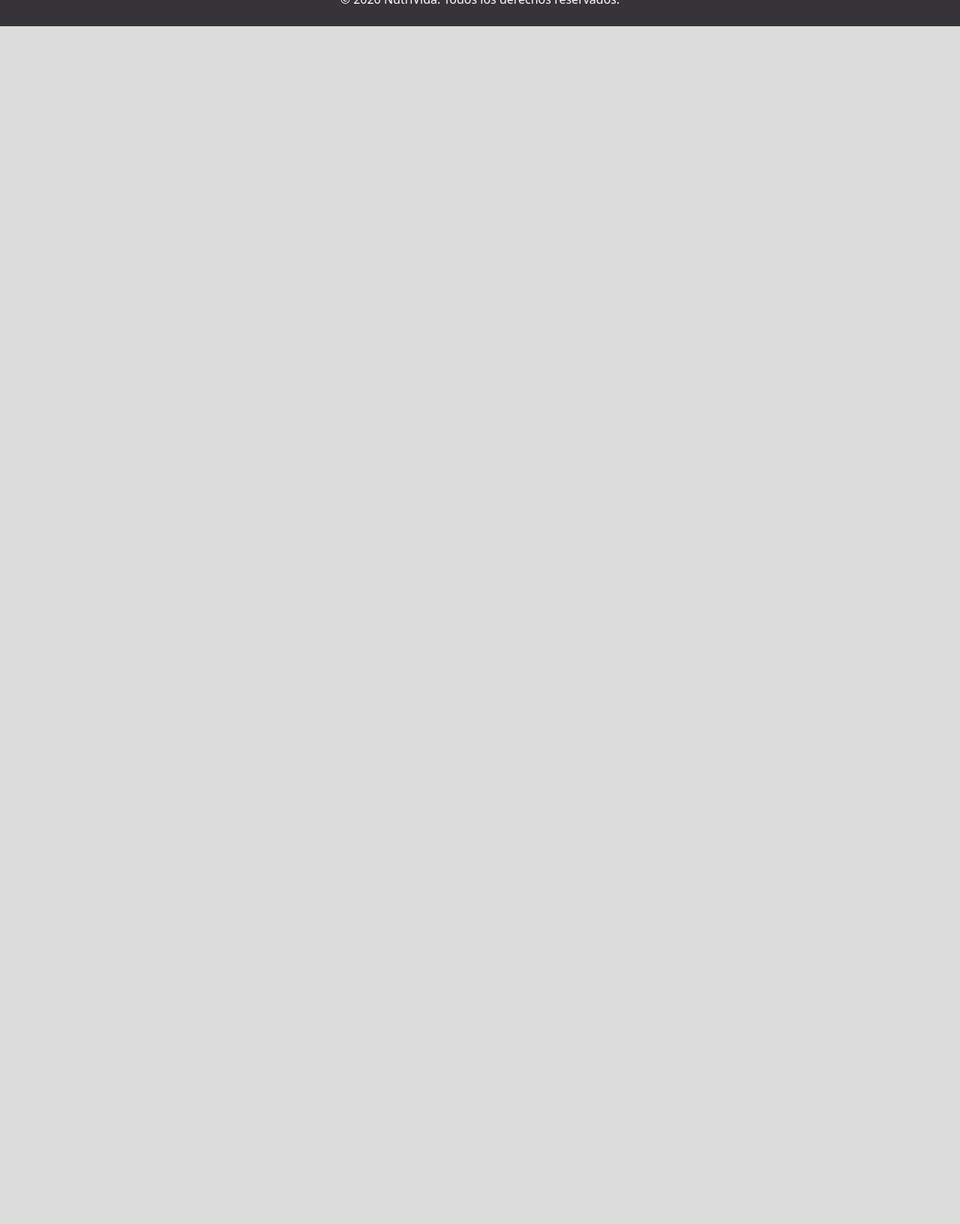
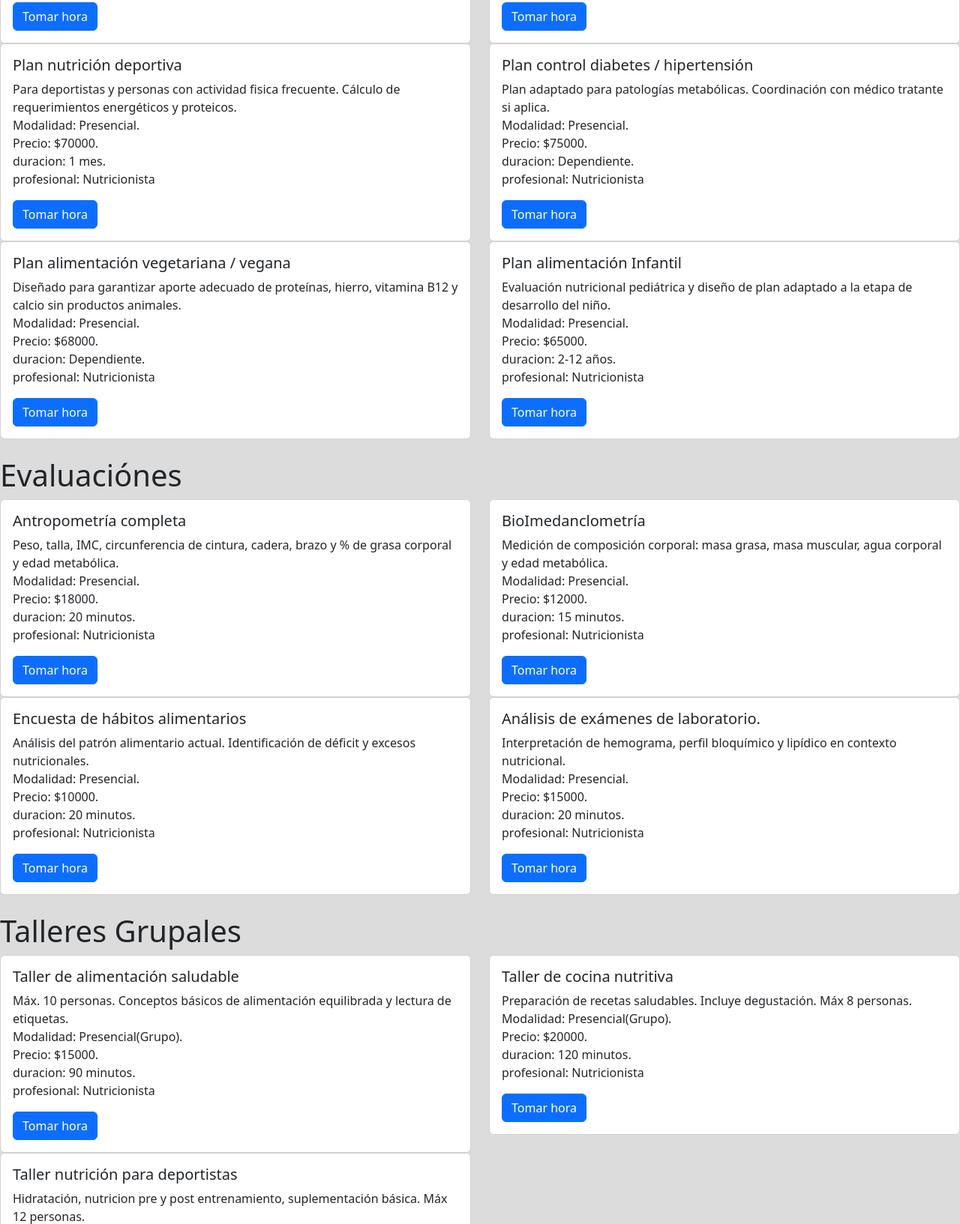
Before and after one commit to JuanAliaga81/Clinica-NutriVida, a plain HTML site: page Horario.html in a window 1280 px wide. Shown: the part 1167-2800 px from the top of the page at 75% size. Before the commit the page ends 1202 px from the top, so only its background shows below. Drawn offline with nearby package versions, Linux system fonts and the light colour scheme.

Commit message:
Creacion de data en pagina de horario, faltante empleados

```diff
--- a/Horario.html
+++ b/Horario.html
@@ -25,8 +25,23 @@
         </header>
 
 
+<h1>Consultas</h1>
+<div class="row" id="ListaConsulta"></div>
 
-<div class="row" id="ListaConsulta"></div>
+<br>
+
+<h1>Planes especializados</h1>
+<div class="row" id="ListaPlanes"></div>
+
+<br>
+
+<h1>Evaluaciónes</h1>
+<div class="row" id="ListaEvaluaciones"></div>
+
+<br>
+
+<h1>Talleres Grupales</h1>
+<div class="row" id="TalleresGrupales"></div>
 
 
 <footer class="mt-auto text-white pt-4 pb-4" style="background-color: rgb(54, 52, 57);">
@@ -74,7 +89,10 @@
             </div>
         </footer>
 
+<script src="JavaScripts/Grupal.js"></script>
+<script src="JavaScripts/Evaluaciones.js"></script>
 <script src="JavaScripts/Consulta.js"></script>
+<script src="JavaScripts/Planes.js"></script>
 <script src="https://cdn.jsdelivr.net/npm/bootstrap@5.3.8/dist/js/bootstrap.bundle.min.js" integrity="sha384-FKyoEForCGlyvwx9Hj09JcYn3nv7wiPVlz7YYwJrWVcXK/BmnVDxM+D2scQbITxI" crossorigin="anonymous"></script>
 </body>
 </html>
--- a/JavaScripts/Consulta.js
+++ b/JavaScripts/Consulta.js
@@ -9,7 +9,7 @@ let consultasDisponibles = [
     },
     {id: 2,
         nombre: "Control nutricional(Seguimiento)",
-        descripcion: "Seguimiento mensual: Medición de indicadores y ajuste del plan vigente",
+        descripcion: "Seguimiento mensual: Medición de indicadores y ajuste del plan vigente.",
         duracion: "30 minutos",
         modalidad: "Presencial",
         profesional: "Nutricionista",
--- /dev/null
+++ b/JavaScripts/Evaluaciones.js
@@ -0,0 +1,58 @@
+let EvaluacionesDisponibles = [
+    {id: 1,
+        nombre: "Antropometría completa",
+        descripcion: "Peso, talla, IMC, circunferencia de cintura, cadera, brazo y % de grasa corporal y edad metabólica.",
+        duracion: "20 minutos",
+        modalidad: "Presencial",
+        profesional: "Nutricionista",
+        precio: 18000
+    },
+    {id: 2,
+        nombre: "BioImedanclometría",
+        descripcion: "Medición de composición corporal: masa grasa, masa muscular, agua corporal y edad metabólica.",
+        duracion: "15 minutos",
+        modalidad: "Presencial",
+        profesional: "Nutricionista",
+        precio: 12000
+    },
+    {id: 3,
+        nombre: "Encuesta de hábitos alimentarios",
+        descripcion: "Análisis del patrón alimentario actual. Identificación de déficit y excesos nutricionales.",
+        duracion: "20 minutos",
+        modalidad: "Presencial",
+        profesional: "Nutricionista",
+        precio: 10000
+    },
+    {id: 4,
+        nombre: "Análisis de exámenes de laboratorio.",
+        descripcion: "Interpretación de hemograma, perfil bloquímico y lipídico en contexto nutricional.",
+        duracion: "20 minutos",
+        modalidad: "Presencial",
+        profesional: "Nutricionista",
+        precio: 15000
+    }
+];
+
+let lista_Evaluaciones = document.getElementById("ListaEvaluaciones");
+
+    for (let i = 0; i < EvaluacionesDisponibles.length; i++){
+        lista_Evaluaciones.innerHTML += `
+
+
+            <div class="col-sm-6 mb-3 mb-sm-0">
+                <div class="card">
+                    <div class="card-body">
+                        <h5 class="card-title">${EvaluacionesDisponibles[i].nombre}</h5>
+                        <p class="card-text">${EvaluacionesDisponibles[i].descripcion} <br>
+                        Modalidad: ${EvaluacionesDisponibles[i].modalidad}. <br>
+                        Precio: $${EvaluacionesDisponibles[i].precio}. <br>
+                        duracion: ${EvaluacionesDisponibles[i].duracion}. <br>
+                        profesional: ${EvaluacionesDisponibles[i].profesional}</p>
+                        <a href="#" class="btn btn-primary">Tomar hora</a>
+                    </div>
+                </div>
+            </div>
+
+
+        `;
+    }
--- /dev/null
+++ b/JavaScripts/Grupal.js
@@ -0,0 +1,50 @@
+let TalleresGrupales = [
+    {id: 1,
+        nombre: "Taller de alimentación saludable",
+        descripcion: "Máx. 10 personas. Conceptos básicos de alimentación equilibrada y lectura de etiquetas.",
+        duracion: "90 minutos",
+        modalidad: "Presencial(Grupo)",
+        profesional: "Nutricionista",
+        precio: 15000
+    },
+    {id: 2,
+        nombre: "Taller de cocina nutritiva",
+        descripcion: "Preparación de recetas saludables. Incluye degustación. Máx 8 personas.",
+        duracion: "120 minutos",
+        modalidad: "Presencial(Grupo)",
+        profesional: "Nutricionista",
+        precio: 20000
+    },
+    {id: 3,
+        nombre: "Taller nutrición para deportistas",
+        descripcion: "Hidratación, nutricion pre y post entrenamiento, suplementación básica. Máx 12 personas.",
+        duracion: "90 minutos",
+        modalidad: "Presencial(Grupo)",
+        profesional: "Nutricionista",
+        precio: 18000
+    }
+];
+
+let lista_Grupales = document.getElementById("TalleresGrupales");
+
+    for (let i = 0; i < TalleresGrupales.length; i++){
+        lista_Grupales.innerHTML += `
+
+
+            <div class="col-sm-6 mb-3 mb-sm-0">
+                <div class="card">
+                    <div class="card-body">
+                        <h5 class="card-title">${TalleresGrupales[i].nombre}</h5>
+                        <p class="card-text">${TalleresGrupales[i].descripcion} <br>
+                        Modalidad: ${TalleresGrupales[i].modalidad}. <br>
+                        Precio: $${TalleresGrupales[i].precio}. <br>
+                        duracion: ${TalleresGrupales[i].duracion}. <br>
+                        profesional: ${TalleresGrupales[i].profesional}</p>
+                        <a href="#" class="btn btn-primary">Tomar hora</a>
+                    </div>
+                </div>
+            </div>
+
+
+        `;
+    }
--- /dev/null
+++ b/JavaScripts/Planes.js
@@ -0,0 +1,74 @@
+let planesDisponibles = [
+    {id: 1,
+        nombre: "Plan pérdida de peso",
+        descripcion: "Incluye primera consulta +1 control quincenal + plan alimenticio personalizado + seguimiento por WhatsApp.",
+        duracion: "1 mes",
+        modalidad: "Presencial",
+        profesional: "Nutricionista",
+        precio: 65000
+    },
+    {id: 2,
+        nombre: "Plan Pérdida de peso",
+        descripcion: "Incluye primera consulta +5 controles + 3 planes mensuales + seguimiento continuo.",
+        duracion: "3 meses",
+        modalidad: "Presencial",
+        profesional: "Nutricionista",
+        precio: 170000
+    },
+    {id: 3,
+        nombre: "Plan nutrición deportiva",
+        descripcion: "Para deportistas y personas con actividad fisica frecuente. Cálculo de requerimientos energéticos y proteicos.",
+        duracion: "1 mes",
+        modalidad: "Presencial",
+        profesional: "Nutricionista",
+        precio: 70000
+    },
+    {id: 4,
+        nombre: "Plan control diabetes / hipertensión",
+        descripcion: "Plan adaptado para patologías metabólicas. Coordinación con médico tratante si aplica.",
+        duracion: "Dependiente",
+        modalidad: "Presencial",
+        profesional: "Nutricionista",
+        precio: 75000
+    },
+    {id: 5,
+        nombre: "Plan alimentación vegetariana / vegana",
+        descripcion: "Diseñado para garantizar aporte adecuado de proteínas, hierro, vitamina B12 y calcio sin productos animales.",
+        duracion: "Dependiente",
+        modalidad: "Presencial",
+        profesional: "Nutricionista",
+        precio: 68000
+    },
+    {id: 6,
+        nombre: "Plan alimentación Infantil",
+        descripcion: "Evaluación nutricional pediátrica y diseño de plan adaptado a la etapa de desarrollo del niño.",
+        duracion: "2-12 años",
+        modalidad: "Presencial",
+        profesional: "Nutricionista",
+        precio: 65000
+    }
+];
+
+let lista_Planes = document.getElementById("ListaPlanes");
+
+    for (let i = 0; i < planesDisponibles.length; i++){
+        lista_Planes.innerHTML += `
+
+
+            <div class="col-sm-6 mb-3 mb-sm-0">
+                <div class="card">
+                    <div class="card-body">
+                        <h5 class="card-title">${planesDisponibles[i].nombre}</h5>
+                        <p class="card-text">${planesDisponibles[i].descripcion} <br>
+                        Modalidad: ${planesDisponibles[i].modalidad}. <br>
+                        Precio: $${planesDisponibles[i].precio}. <br>
+                        duracion: ${planesDisponibles[i].duracion}. <br>
+                        profesional: ${planesDisponibles[i].profesional}</p>
+                        <a href="#" class="btn btn-primary">Tomar hora</a>
+                    </div>
+                </div>
+            </div>
+
+
+        `;
+    }
```
Also changed, not shown: JavaScripts/Empleados.js (added, +46 -0 lines).
